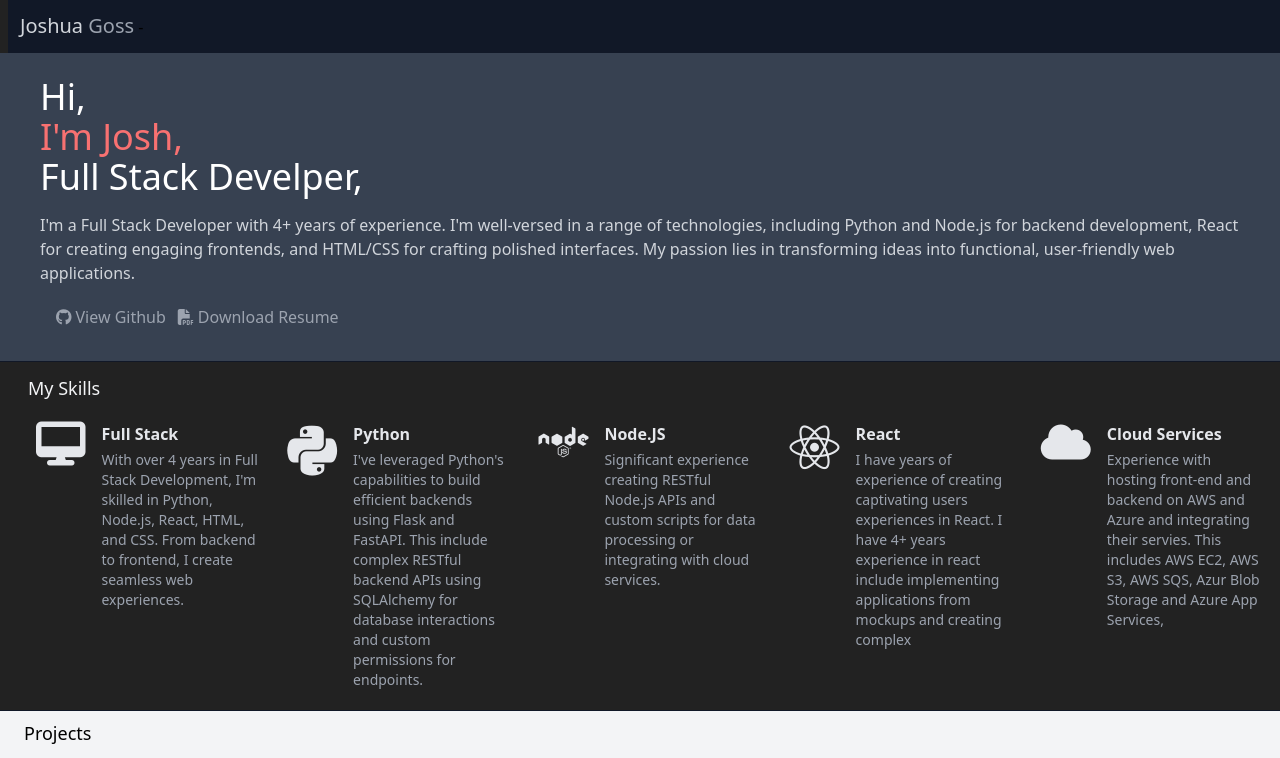
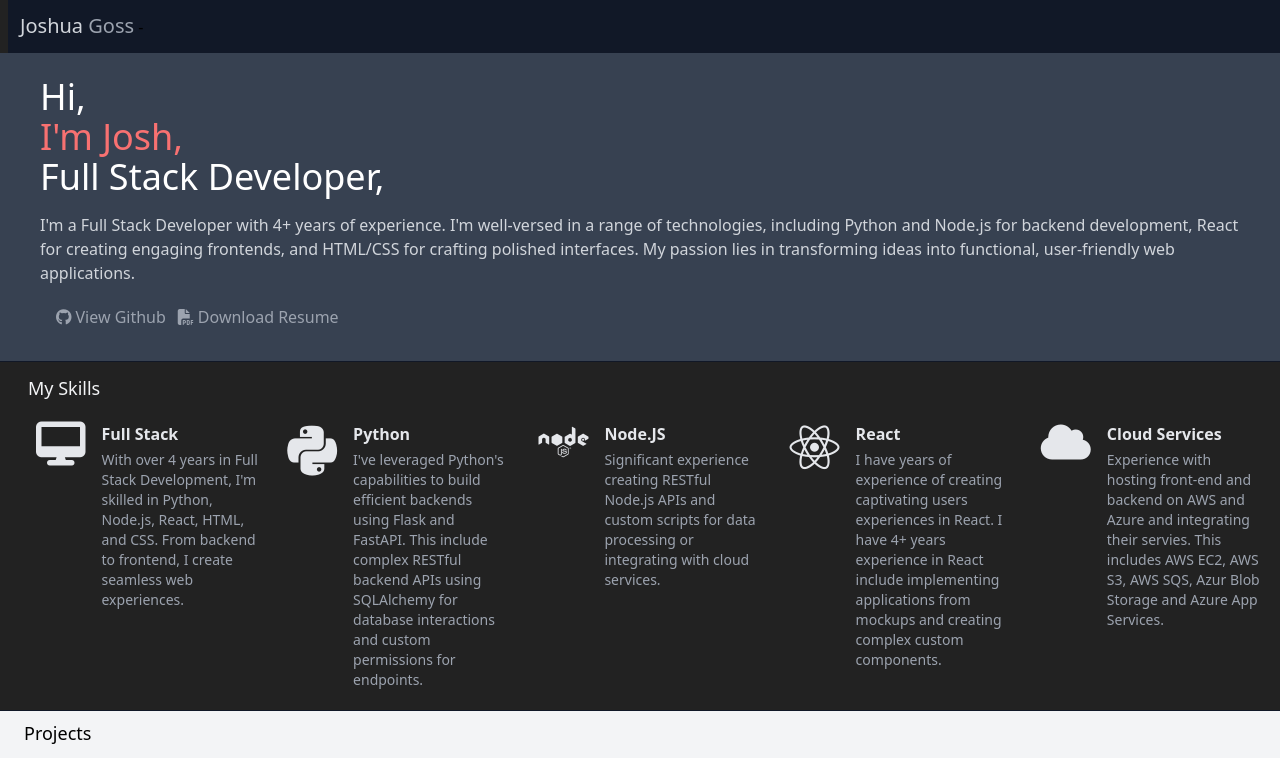
Before and after one commit to joshgoss/personal-site, a Next.js app: page / in a window 1280 px wide. Shown: the top 758 px of the page. Built offline with nearby package versions, Linux system fonts and the light colour scheme.

Commit message:
Fix typos

```diff
--- a/src/pages/index.tsx
+++ b/src/pages/index.tsx
@@ -28,7 +28,7 @@ export default function Home() {
         <h1 className="text-4xl text-white ml-6 pt-3 mb-4">
           <span className="block">Hi,</span>
           <span className="text-red-400 block">I&apos;m Josh,</span>
-          <span className="block">Full Stack Develper,</span>
+          <span className="block">Full Stack Developer,</span>
         </h1>
         <p className="text-gray-300 ml-6">
           I&apos;m a Full Stack Developer with 4+ years of experience. I&apos;m
@@ -95,9 +95,9 @@ export default function Home() {
               <h3 className="font-bold  mb-1">React</h3>
               <p className="text-gray-400 text-sm">
                 I have years of experience of creating captivating users
-                experiences in React. I have 4+ years experience in react
+                experiences in React. I have 4+ years experience in React
                 include implementing applications from mockups and creating
-                complex
+                complex custom components.
               </p>
             </div>
           </div>
@@ -108,7 +108,7 @@ export default function Home() {
               <p className="text-gray-400 text-sm">
                 Experience with hosting front-end and backend on AWS and Azure
                 and integrating their servies. This includes AWS EC2, AWS S3,
-                AWS SQS, Azur Blob Storage and Azure App Services,
+                AWS SQS, Azur Blob Storage and Azure App Services.
               </p>
             </div>
           </div>
```
